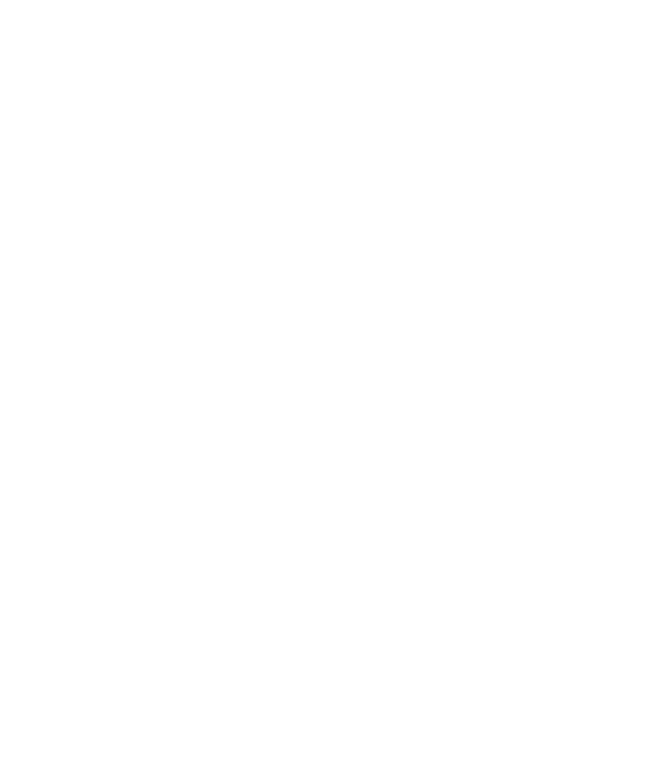
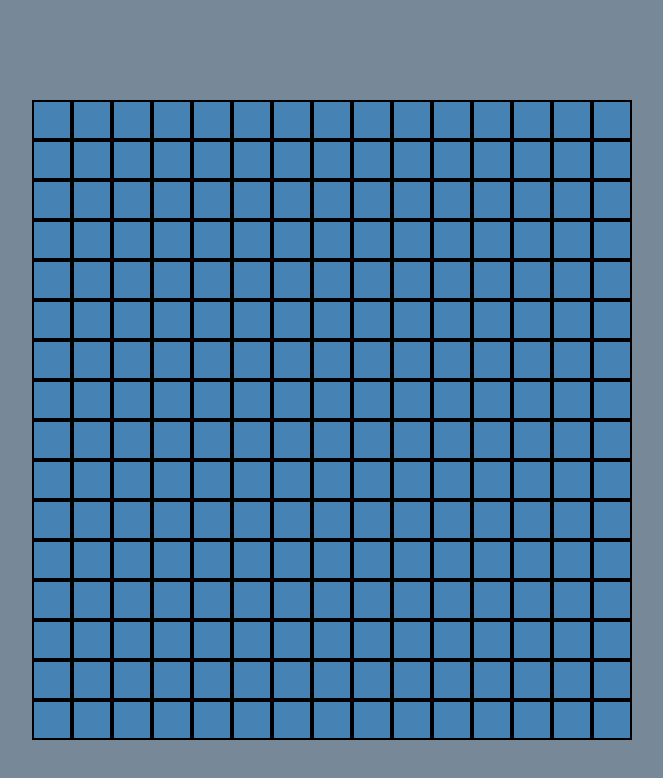
Before and after one commit to rmatsuki/etch-a-sketch, a plain HTML site: page index.html in a window 1280 px wide. Shown: the whole page, without its empty margins (308-971 px from the left). Drawn offline with Linux system fonts and the light colour scheme.

Commit message:
Create 16x16 grid

```diff
--- a/index.html
+++ b/index.html
@@ -4,9 +4,10 @@
     <meta charset="UTF-8">
     <meta name="viewport" content="width=device-width, initial-scale=1.0">
     <title>Etech-A-Sketch</title>
+    <link rel="stylesheet" href="style.css"></style>
     <script src="js/script.js" defer></script>
 </head>
 <body>
-
+    <div class="container"></div>
 </body>
 </html>
--- a/js/script.js
+++ b/js/script.js
@@ -1,3 +1,27 @@
 /*
     The Odin Project: Etech-A-Sketch Game
 */
+
+function createGrid()
+{
+    const gridContainer = document.querySelector(".container");
+    for (let i = 1; i <= 256; i++)
+    {
+        // justify-content is x-axis in row; align-items is y-axis in row.
+        let square = document.createElement("div");
+        square.className = "square";
+        gridContainer.appendChild(square);
+    }
+
+    return gridContainer;
+}
+
+function main()
+{
+    // Create 256 div elements, then store into var.
+    // Append the var into document.body.
+    gridContainer = createGrid();
+    document.body.appendChild(gridContainer);
+}
+
+main();
--- /dev/null
+++ b/style.css
@@ -0,0 +1,28 @@
+*
+{
+    box-sizing: border-box;
+    background-color:lightslategray;
+}
+
+.container
+{
+    display:flex;
+    flex-wrap: wrap;
+    justify-content: center;
+    margin-top: 100px;
+}
+
+.container > .square
+{
+    border: 2px solid black;
+    background-color: steelblue;
+    height: 40px;
+    width: 40px;
+}
+
+.container > .square:nth-child(16n + 1)
+{
+    width: 100%;
+    border: 0;
+    height: 0;
+}
```
